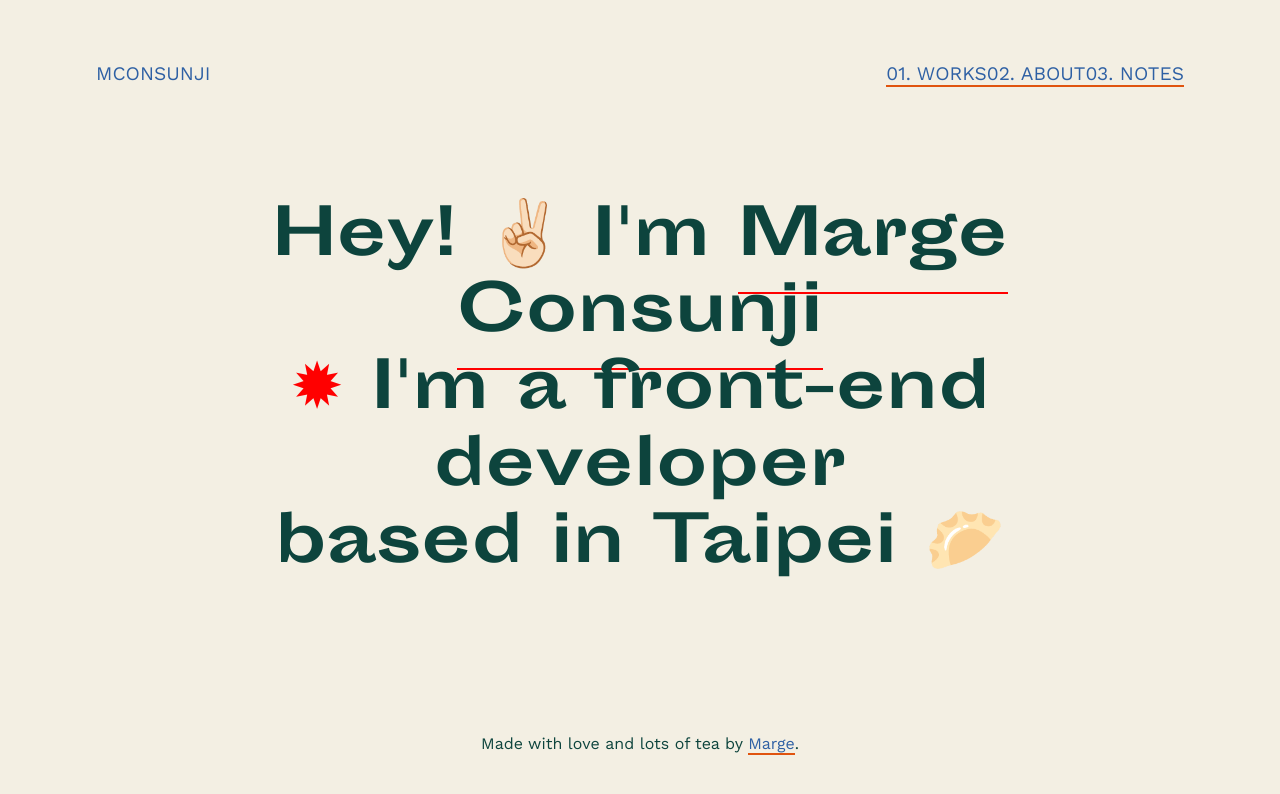
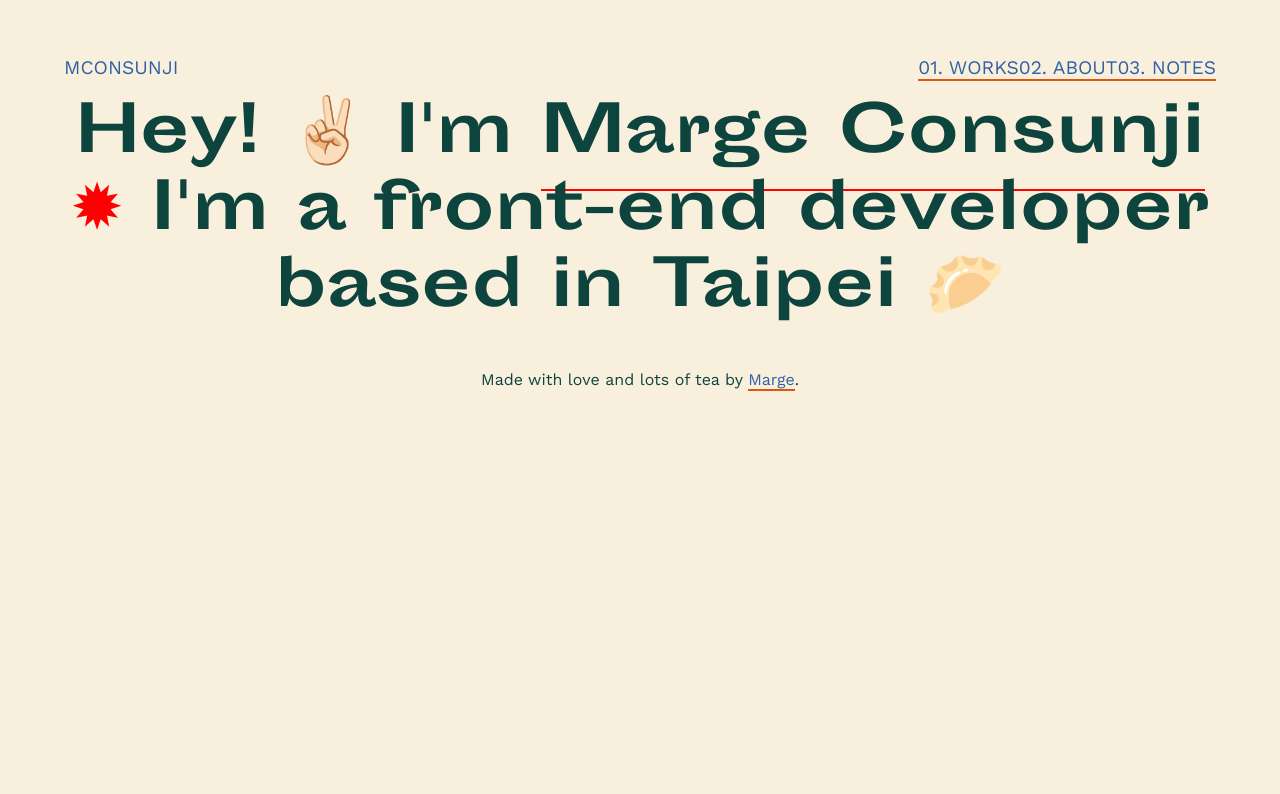
Before and after one commit to msunji/portfolio, a React (Create React App) app: page / in a window 1280 px wide. Shown: the top 794 px of the page. Built offline with nearby package versions, Linux system fonts and the light colour scheme.

Commit message:
Set scroll behaviour to smooth

```diff
--- a/src/styles/globalStyle.js
+++ b/src/styles/globalStyle.js
@@ -5,7 +5,7 @@ const GlobalStyle = createGlobalStyle`
     ${reset}
     // Main colours
     :root {
-        --main-bg-color: #F3EFE3;
+        --main-bg-color: #f9efdd;
         --main-text-color: #0D443D;
         --primary-red: #E0540F;
         --primary-yellow: #edd219;
@@ -19,6 +19,11 @@ const GlobalStyle = createGlobalStyle`
         box-sizing: border-box;
     }
 
+    html, body {
+        font: 18px/1.5 'Roboto';
+        scroll-behavior: smooth;
+    }
+
     body {
         background: var(--main-bg-color);
         color: var(--main-text-color);
@@ -27,30 +32,44 @@ const GlobalStyle = createGlobalStyle`
         font-size: 16px;
     }
 
+
     h1, h2, h3, h4 {
         font-family: "Sporting Grotesque", serif;
     }
 
     h1 {
-        font-size: 1.951em;
+        font-size: 5.06em;
+        line-height: 1.19em;
+        padding-top: 0.253em;
+        margin-bottom: 0.0440em;
     }
+
     h2 {
-       font-size: 1.688em;
+        font-size: 3.39em;
+        line-height: 1.33em;
+        padding-top: 0.328em;
+        margin-bottom: 0.115em;
     }
+
     h3 {
-        font-size: 1.5em;
+        font-size: 2.28em;
+        line-height: 1.32em;
+        padding-top: 0.317em;
+        margin-bottom: 0.341em;
     }
+
     h4 {
-        font-size: 1.301em;
-    }
-    h5 {
-        font-size: 1.125em;
+        font-size: 1.50em;
+        line-height: 2.00em;
+        padding-top: 0.667em;
+        margin-bottom: 0.333em;
     }
 
     p {
-        font-size: 1.5rem;
-        line-height: 1.6;
-        margin-bottom: 1em;
+        font-size: 1.50em;
+        line-height: 1.50em;
+        padding-top: 0.389em;
+        margin-bottom: 1.11em;
     }
 
     a {
@@ -76,12 +95,13 @@ const GlobalStyle = createGlobalStyle`
     .container {
         width: 90%;
         max-width: 1200px;
-        min-height: 100vh;
-        display: grid;
-        grid-template-rows: auto 1fr auto;
-        margin-left: auto;
-        margin-right: auto;
-        padding: 1rem 2rem 1rem 2rem;
+        margin: 0 auto;
+    }
+
+    footer {
+        border-top: 1px solid brown;
+        padding-top: 3rem;
+        padding-bottom: 3rem;
     }
 `;
 
```
